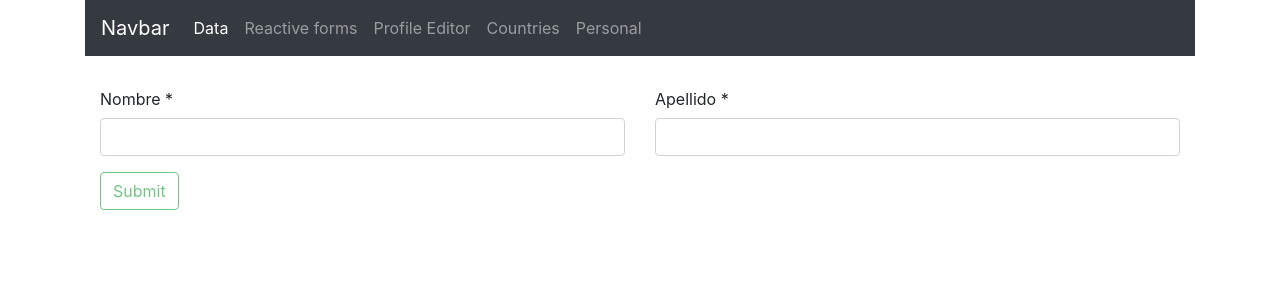
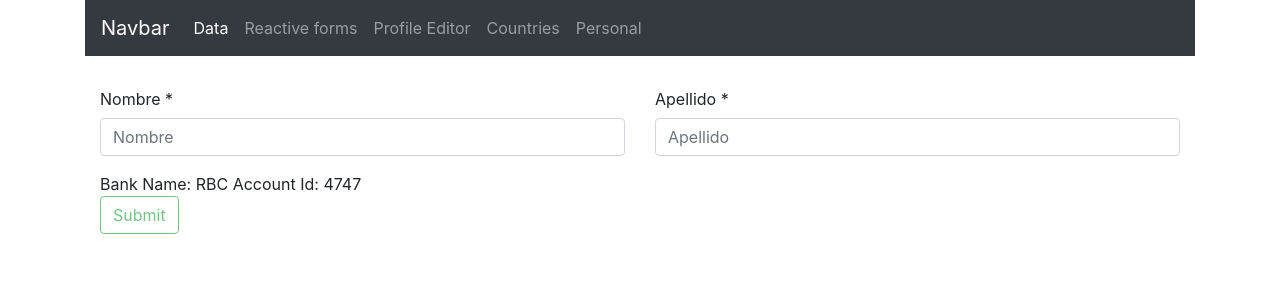
Before and after one commit to lioneltolosa/forms-in-angular, an Angular app: page /personal in a window 1280 px wide. Shown: the top 300 px of the page. Built offline with nearby package versions, Linux system fonts and the light colour scheme.

Commit message:
Example @Input

```diff
--- a/src/app/app.module.ts
+++ b/src/app/app.module.ts
@@ -14,6 +14,7 @@ import { ProfileEditorComponent } from './form/components/profile-editor/profile
 import { CountriesComponent } from './form/components/countries/countries.component';
 import { PersonalDataComponent } from './form/components/personal-data/personal-data.component';
 import { InputGenericComponent } from './form/shared/input-generic/input-generic.component';
+import { InputExampleComponent } from './form/shared/input-example/input-example.component';
 
 @NgModule({
   declarations: [
@@ -26,7 +27,8 @@ import { InputGenericComponent } from './form/shared/input-generic/input-generic
     ProfileEditorComponent,
     CountriesComponent,
     PersonalDataComponent,
-    InputGenericComponent
+    InputGenericComponent,
+    InputExampleComponent
   ],
   imports: [
     BrowserModule,
--- a/src/app/form/components/personal-data/personal-data.component.html
+++ b/src/app/form/components/personal-data/personal-data.component.html
@@ -4,14 +4,23 @@
             <div class="col">
                 <app-input-generic [nameField]="'Nombre'"
                                    [group]="personalData"
-                                   [field]="'firstName'">
+                                   [fieldd]="'firstName'"
+                                   [placeholder]="'Nombre'">
                 </app-input-generic>
             </div>
             <div class="col">
                 <app-input-generic [nameField]="'Apellido'"
                                    [group]="personalData"
-                                   [field]="'lastName'">
+                                   [fieldd]="'lastName'"
+                                   [placeholder]="'Apellido'">
                 </app-input-generic>
+            </div>
+        </div>
+        <div class="row">
+            <div class="col">
+                <app-input-example bankName="RBC"
+                                   account-id="4747">
+                </app-input-example>
             </div>
         </div>
         <button class="btn btn-outline-success"
--- /dev/null
+++ b/src/app/form/shared/input-example/input-example.component.html
@@ -0,0 +1,2 @@
+Bank Name: {{bankName}}
+Account Id: {{id}}
--- /dev/null
+++ b/src/app/form/shared/input-example/input-example.component.ts
@@ -0,0 +1,19 @@
+import { Component, OnInit, Input } from '@angular/core';
+
+@Component({
+  selector: 'app-input-example',
+  templateUrl: './input-example.component.html',
+  styleUrls: ['./input-example.component.css']
+})
+export class InputExampleComponent implements OnInit {
+
+  @Input() bankName: string;
+  // tslint:disable-next-line:no-input-rename
+  @Input('account-id') id: string;
+
+  constructor() { }
+
+  ngOnInit() {
+  }
+
+}
--- a/src/app/form/shared/input-generic/input-generic.component.html
+++ b/src/app/form/shared/input-generic/input-generic.component.html
@@ -5,5 +5,6 @@
     </label>
     <input type="text"
            class="form-control"
-           [formControlName]="field">
+           [formControlName]="fieldd"
+           [placeholder]="placeholder">
 </div>
--- a/src/app/form/shared/input-generic/input-generic.component.ts
+++ b/src/app/form/shared/input-generic/input-generic.component.ts
@@ -9,8 +9,9 @@ import { FormGroup } from '@angular/forms';
 export class InputGenericComponent implements OnInit {
 
   @Input() group: FormGroup;
-  @Input() field: string;
+  @Input() fieldd: string;
   @Input() nameField: string;
+  @Input() placeholder: string;
 
   constructor() { }
 
```
Also changed, not shown: src/app/form/form.module.ts (+5 -2 lines), src/app/form/shared/input-example/input-example.component.css (added), 1 other file (tests, documents, lock files or other folders).
